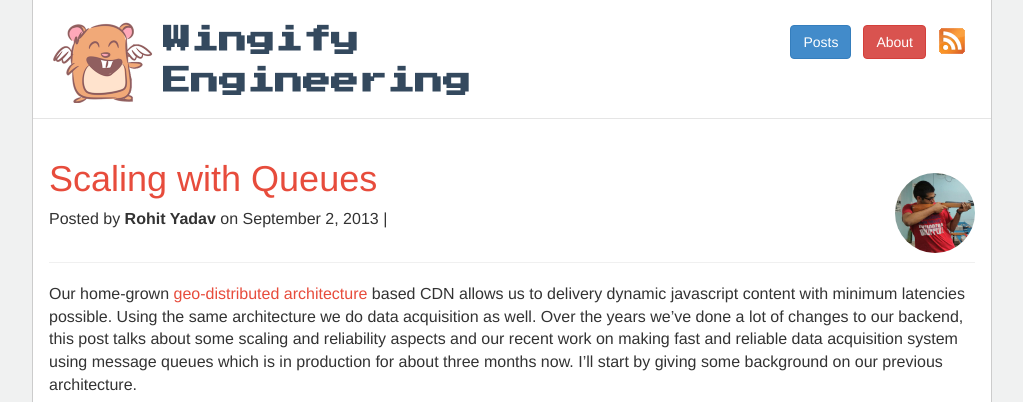
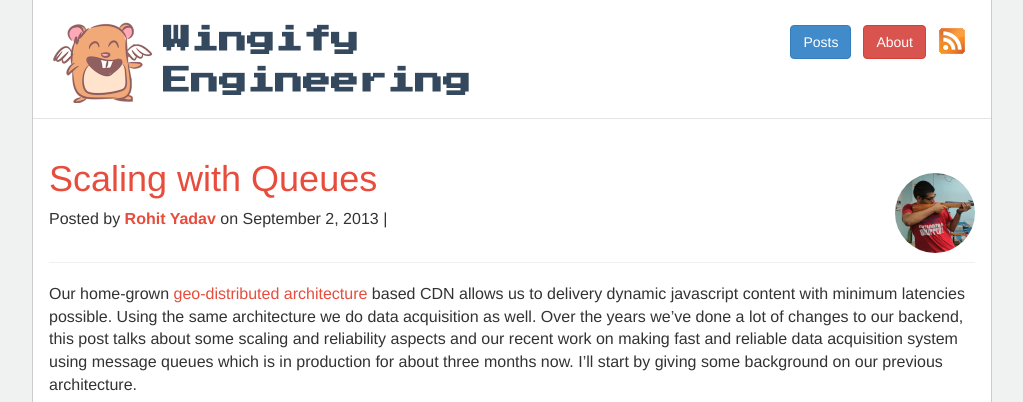
Before and after one commit to wingify/wingify.github.io, a Jekyll site: the page built from index.html, in a window 1280 px wide. Shown: the top 402 px of the page, without its empty margins (128-1151 px from the left). Built offline with Jekyll 4.4.1, drawn with Linux system fonts in a browser that asks for light colours; the list of posts is cut into pages by our own code; comment, search, counter and statistics services are not loaded.

Commit message:
add twitter link on homepage also

```diff
--- a/index.html
+++ b/index.html
@@ -4,10 +4,11 @@
 ---
 
 {% for post in paginator.posts %}
+{% assign author = site.authors[post.authorslug] %}
 <div class="page-header">
-    <img src="/images/team/{{post.authorslug}}.png" class="img-circle pull-right" style="width: 80px; height: 80px; margin-top: 14px; margin-left: 20px;">
+    <a href="https://twitter.com/{{author.twitter}}" target="_blank" title="@{{author.twitter}}"><img src="/images/team/{{post.authorslug}}.png" class="img-circle pull-right" style="width: 80px; height: 80px; margin-top: 14px; margin-left: 20px;"></a>
     <h1><a href='{{post.url}}'>{{post.title}}</a></h1>
-    <p style="float: left;">Posted by <strong>{{post.author}}</strong> on {{ post.date | date: "%B %e, %Y" }} | <small style="font-size: 16px;"><a href="{{post.url}}#disqus_thread"></a></small></p>
+    <p style="float: left;">Posted by <a href="https://twitter.com/{{author.twitter}}" target="_blank"><strong>{{post.author}}</strong></a> on {{ post.date | date: "%B %e, %Y" }} | <small style="font-size: 16px;"><a href="{{post.url}}#disqus_thread"></a></small></p>
     <div style="clear: both;"></div>
 </div>
 
```
